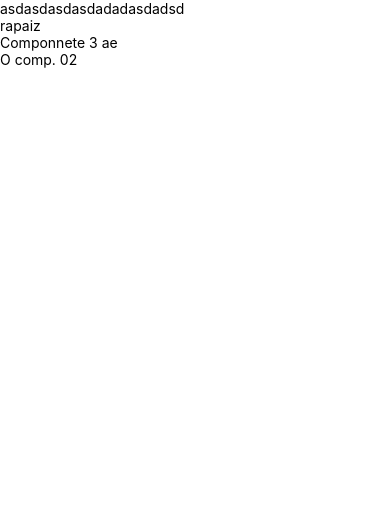
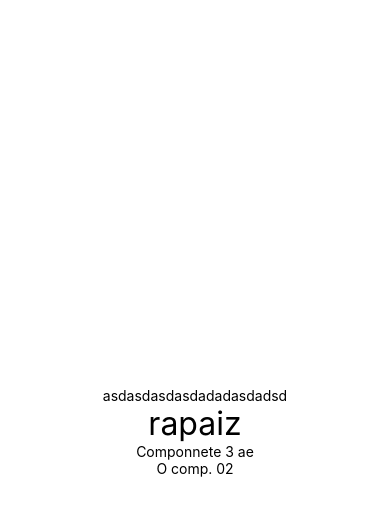
Before and after one commit to Juan-Severiano/curso-react-native, a React Native app in the folder start/: screen / in a window 390 px wide. Shown: the top 516 px of the page. Built offline with nearby package versions, Linux system fonts and the light colour scheme.

Commit message:
aula sobre StyleSheets

```diff
--- a/start/src/App.js
+++ b/start/src/App.js
@@ -1,16 +1,25 @@
 import React from 'react';
-import {Text} from 'react-native';
+import {Text, StyleSheet, View} from 'react-native';
 
 import Primeiro from './components/Primeiro';
 import {Comp2, Comp3} from './components/Multi';
 
 export default function App() {
   return (
-    <>
+    <View style={style.App}>
       <Text>asdasdasdasdadadasdadsd</Text>
       <Primeiro />
       <Comp3 />
       <Comp2 />
-    </>
+    </View>
   );
 }
+
+const style = StyleSheet.create({
+  App: {
+    flex: 1,
+    marginTop: 20,
+    justifyContent: 'center',
+    alignItems: 'center',
+  },
+});
--- a/start/src/components/Primeiro.js
+++ b/start/src/components/Primeiro.js
@@ -1,6 +1,7 @@
 import React from 'react';
 import {Text} from 'react-native';
+import Style from './style';
 
 export default function Primeiro() {
-  return <Text>rapaiz</Text>;
+  return <Text style={Style.txtG}>rapaiz</Text>;
 }
--- /dev/null
+++ b/start/src/components/style.js
@@ -0,0 +1,7 @@
+import {StyleSheet} from 'react-native';
+
+export default StyleSheet.create({
+  txtG: {
+    fontSize: 32,
+  },
+});
```
